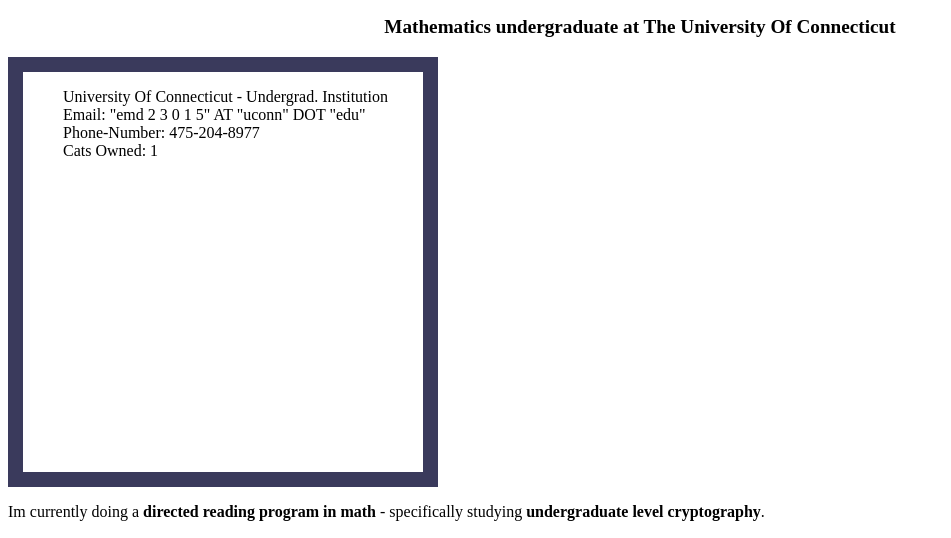
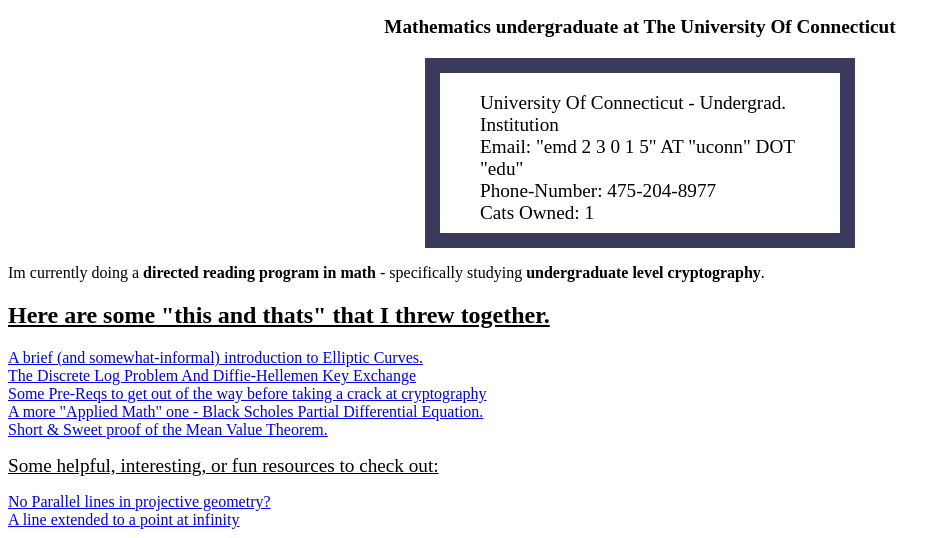
Before and after one commit to SubicYt/EthanDenning.github.io, a plain HTML site: page index.html in a window 1280 px wide. Shown: the part 244-782 px from the top of the page, without its empty margins (0-951 px from the left). Drawn offline with Linux system fonts and the light colour scheme.

Commit message:
Refactor CSS styles for layout adjustments
Updated the height of the info box and added margin properties for better layout.

```diff
--- a/index.css
+++ b/index.css
@@ -13,6 +13,17 @@
 
 .info-box{
     width: 400px;
-    height: 400px;
+    height: 160px;
     border: solid 15px rgb(58, 58, 92);
+    margin-left: auto;
+    margin-right: auto;
+    margin-top: 20px;
 }
+.helpful{
+    font-size: larger;;
+}
+
+.description-box{
+    list-style-type: none;
+    font-size: larger;
+}
```
